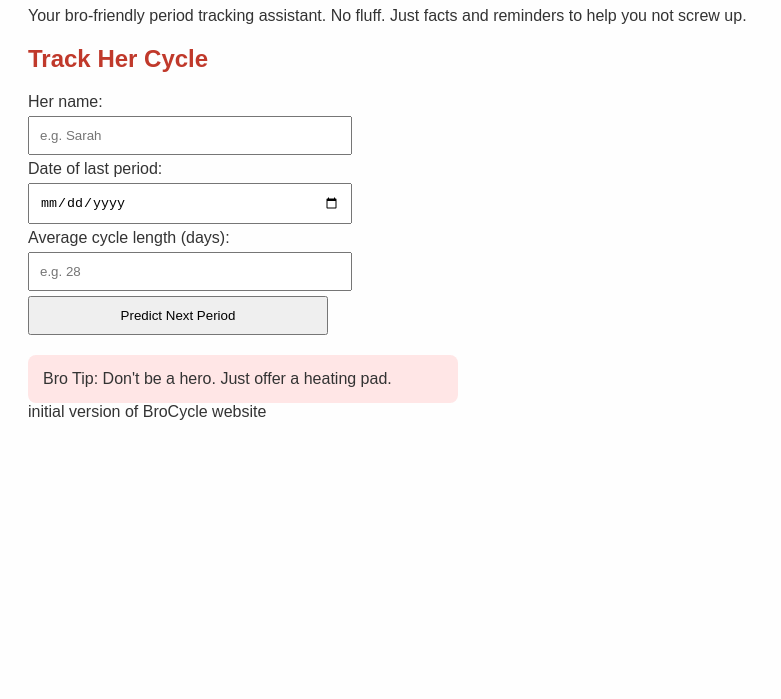
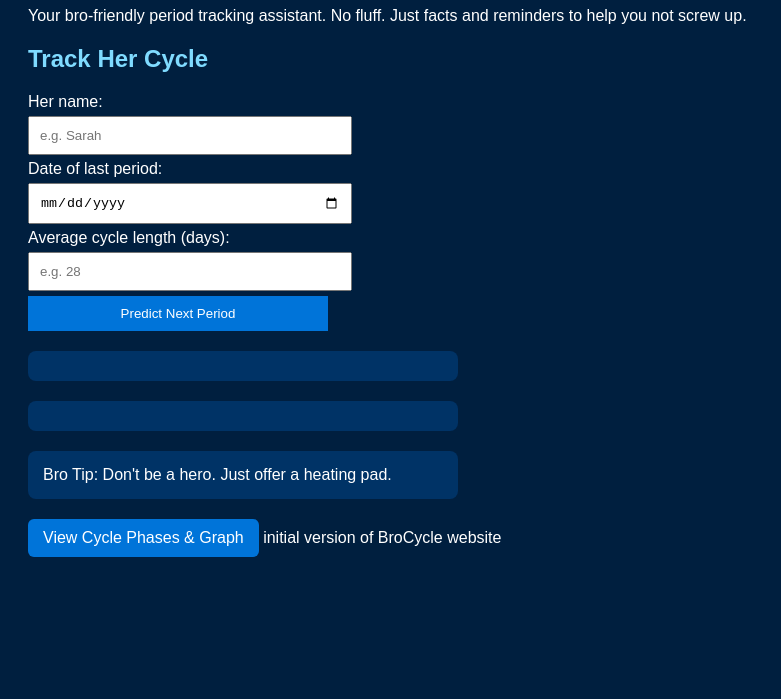
Before and after one commit to littlecookie86/brocycle, a plain HTML site: page index.html in a window 1280 px wide. Shown: the part 101-800 px from the top of the page, without its empty margins (0-781 px from the left). Drawn offline with Linux system fonts and the light colour scheme.

Commit message:
Update index.html

```diff
--- a/index.html
+++ b/index.html
@@ -8,11 +8,11 @@
     body {
       font-family: Arial, sans-serif;
       padding: 20px;
-      background-color: #fefefe;
-      color: #333;
+      background-color: #001f3f;
+      color: #ffffff;
     }
     h1, h2 {
-      color: #c0392b;
+      color: #7FDBFF;
     }
     input, button {
       padding: 10px;
@@ -21,12 +21,27 @@
       max-width: 300px;
       display: block;
     }
-    .tip {
+    button {
+      background-color: #0074D9;
+      color: white;
+      border: none;
+      cursor: pointer;
+    }
+    .tip, .info {
       margin-top: 20px;
-      background-color: #ffe6e6;
+      background-color: #003366;
       padding: 15px;
       border-radius: 8px;
       max-width: 400px;
+    }
+    a.graph-link {
+      display: inline-block;
+      margin-top: 20px;
+      padding: 10px 15px;
+      background-color: #0074D9;
+      color: white;
+      text-decoration: none;
+      border-radius: 6px;
     }
   </style>
 </head>
@@ -46,9 +61,12 @@
 
   <button onclick="predictCycle()">Predict Next Period</button>
 
-  <div id="result"></div>
+  <div id="result" class="info"></div>
+  <div id="countdown" class="info"></div>
 
   <div class="tip" id="broTip"></div>
+
+  <a class="graph-link" href="phases.html">View Cycle Phases & Graph</a>
 
   <script>
     function predictCycle() {
@@ -64,8 +82,15 @@
       const next = new Date(last);
       next.setDate(next.getDate() + length);
 
+      const today = new Date();
+      const timeDiff = next - today;
+      const daysRemaining = Math.ceil(timeDiff / (1000 * 60 * 60 * 24));
+
       document.getElementById("result").innerHTML =
-        `<strong>${name}'s</strong> next period might start around <strong>${next.toDateString()}</strong>. Get the snacks ready.`;
+        `<strong>${name}'s</strong> cycle is approximately <strong>${length} days</strong>. Next period might start around <strong>${next.toDateString()}</strong>.`;
+
+      document.getElementById("countdown").innerHTML =
+        `Countdown: <strong>${daysRemaining}</strong> day(s) until expected start.`;
     }
 
     const tips = [
```
